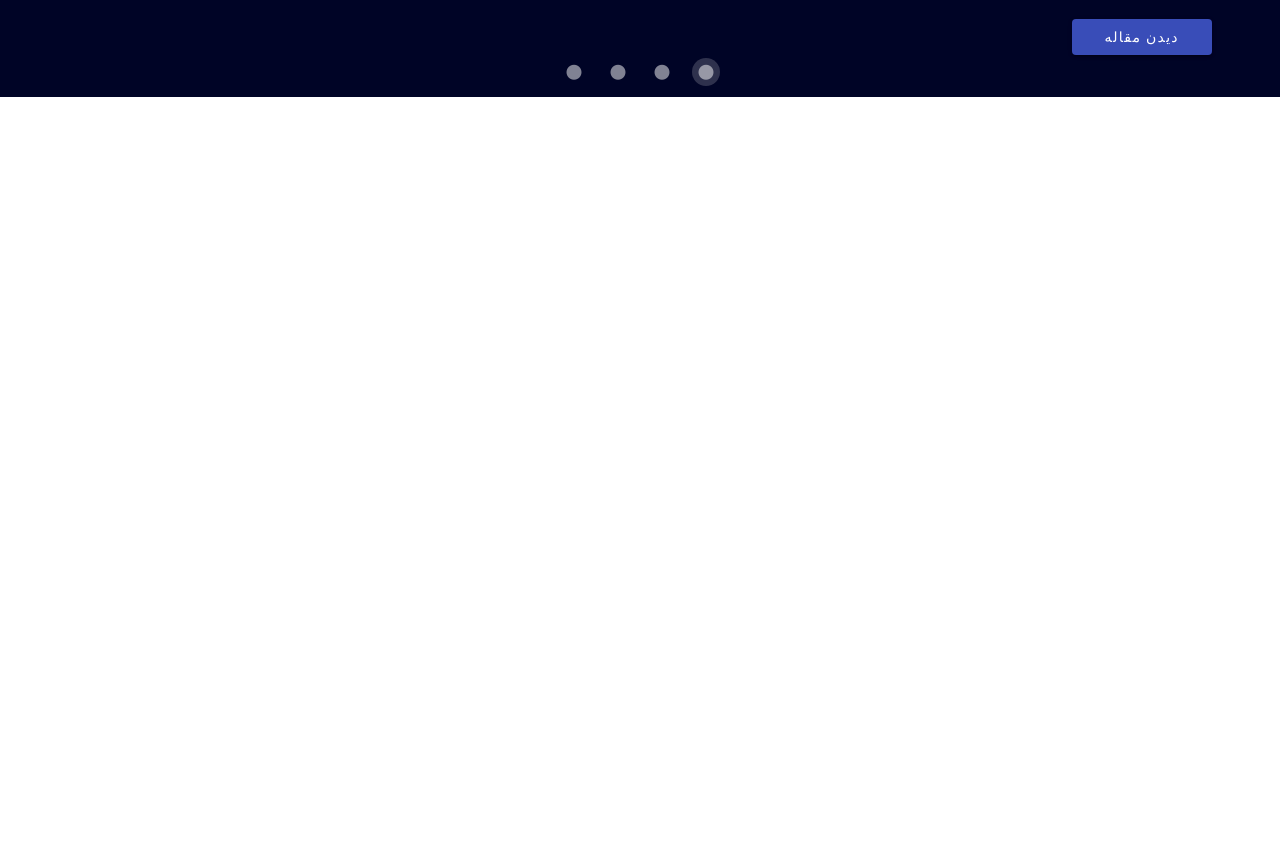
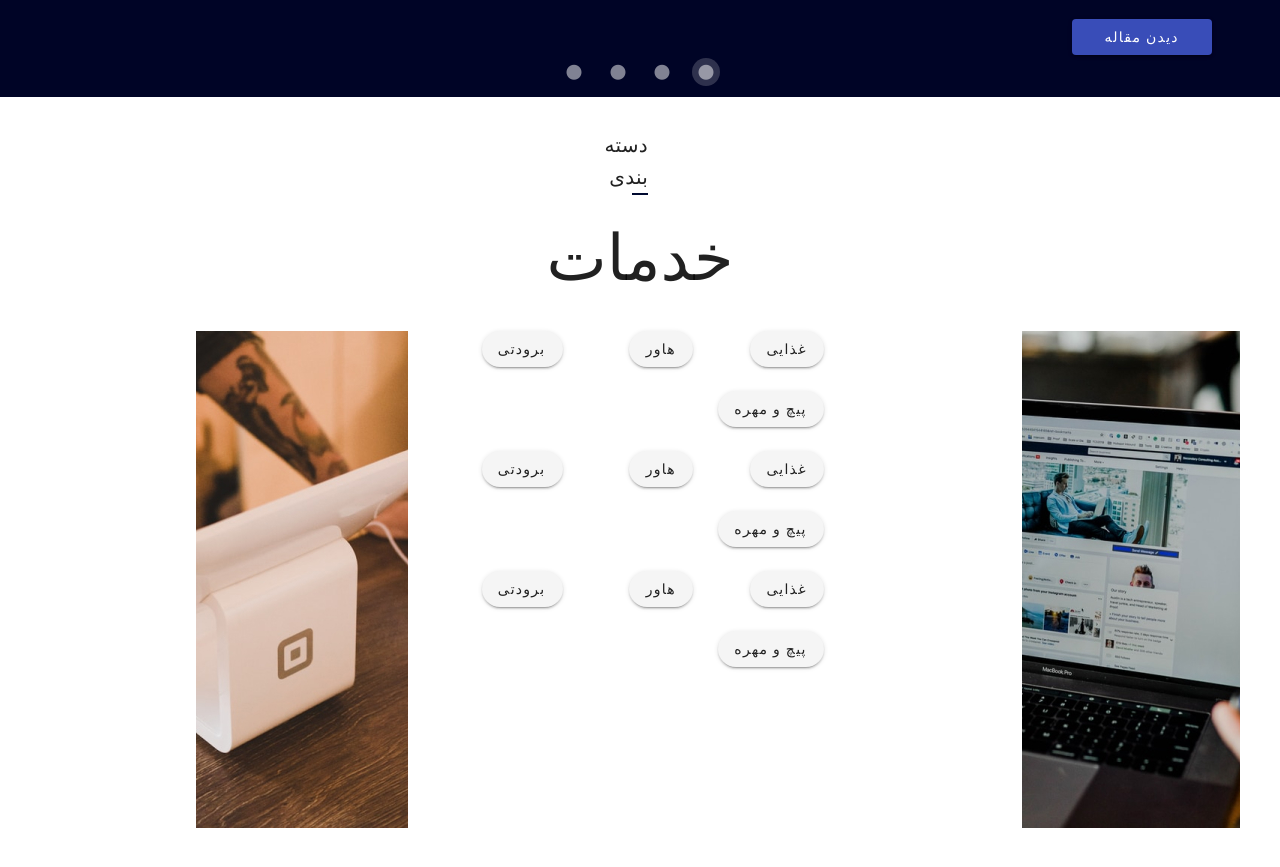
Before and after one commit to jasminet2001/Frontend, a Vue app in the folder homepage/homepage/: page / in a window 1280 px wide. Shown: the part 1123-1990 px from the top of the page. Before the commit the page ends 1220 px from the top, so only its background shows below. Built offline with nearby package versions, Linux system fonts and the light colour scheme.

Commit message:
ads and category

```diff
--- a/homepage/homepage/src/App.vue
+++ b/homepage/homepage/src/App.vue
@@ -3,6 +3,7 @@
     <AppBar />
     <search-bar />
     <carousel/>
+    <category-ads/>
   </v-app>
 
 </template>
@@ -11,6 +12,7 @@
 import SearchBar from '@/components/Search-bar';
 import AppBar from '@/components/appbar.vue';
 import Carousel from './components/carousel.vue';
+import CategoryAds from './components/category-ads.vue';
 
 export default {
   name: 'App',
@@ -18,7 +20,8 @@ export default {
   components: {
     AppBar,
     SearchBar,
-    Carousel
+    Carousel,
+    CategoryAds
   },
 
   data: () => ({
--- a/homepage/homepage/src/components/category-ads.vue
+++ b/homepage/homepage/src/components/category-ads.vue
@@ -1,9 +1,158 @@
 <template>
+    <div v-if="isMobile()">
+        <p class="title">دسته بندی</p>
+        <p class="category-text">خدمات</p>
+        <div class="pa-2">
+            <v-row>
+                <v-col class="mr-6 ml-6">
+                    <v-combobox
+                    clearable
+                    v-model="select"
+                    :items="items"></v-combobox>
+                </v-col>
+            </v-row>
+        </div>
 
+    </div>
+
+    <div v-else class="pa-4 ma-4">
+        <p class="title">دسته بندی</p>
+        <p class="category-text">خدمات</p>
+        <div class="pa-2">
+            <v-row>
+                <v-col>
+                    <img src="/src/assets/adone.jpg"/>
+                </v-col>
+                <v-col class="mr-6 ml-6">
+                    <!-- container for buttons -->
+                    <div>
+                        <v-row>
+                            <v-col>
+                                <v-btn
+                                elevation="2"
+                                rounded
+                                >غذایی</v-btn>
+                            </v-col>
+
+                            <v-col>
+                                <v-btn
+                                elevation="2"
+                                rounded
+                                >هاور</v-btn>
+                            </v-col>
+                            <v-col>
+                                <v-btn
+                                elevation="2"
+                                rounded
+                                >برودتی</v-btn>
+                            </v-col>
+                            <v-col>
+                                <v-btn
+                                elevation="2"
+                                rounded
+                                >پیچ و مهره</v-btn>
+                            </v-col>
+                        </v-row>
+                        <v-row>
+                            <v-col>
+                                <v-btn
+                                elevation="2"
+                                rounded
+                                >غذایی</v-btn>
+                            </v-col>
+
+                            <v-col>
+                                <v-btn
+                                elevation="2"
+                                rounded
+                                >هاور</v-btn>
+                            </v-col>
+                            <v-col>
+                                <v-btn
+                                elevation="2"
+                                rounded
+                                >برودتی</v-btn>
+                            </v-col>
+                            <v-col>
+                                <v-btn
+                                elevation="2"
+                                rounded
+                                >پیچ و مهره</v-btn>
+                            </v-col>
+                        </v-row>
+                        <v-row>
+                            <v-col>
+                                <v-btn
+                                elevation="2"
+                                rounded
+                                >غذایی</v-btn>
+                            </v-col>
+
+                            <v-col>
+                                <v-btn
+                                elevation="2"
+                                rounded
+                                >هاور</v-btn>
+                            </v-col>
+                            <v-col>
+                                <v-btn
+                                elevation="2"
+                                rounded
+                                >برودتی</v-btn>
+                            </v-col>
+                            <v-col>
+                                <v-btn
+                                elevation="2"
+                                rounded
+                                >پیچ و مهره</v-btn>
+                            </v-col>
+                        </v-row>
+                    </div>
+                </v-col>
+                <v-col>
+                    <img src="/src/assets/adtwo.jpg"/>
+                </v-col>
+            </v-row>
+        </div>
+    </div>
 </template>
 
 <script>
     export default {
         name: 'category-ads',
+        data(){
+            return{
+                select: ['دسته بندی'],
+                items: [
+                'غذایی',
+                'برودتی',
+                'پیچ و مهره',
+                'لبنیات',
+                ],
+            }
+        },
+        methods: {
+            isMobile() {
+                if(/Android|webOS|iPhone|iPad|iPod|BlackBerry|IEMobile|Opera Mini/i.test(navigator.userAgent)) {
+                    return true
+                }
+                else {
+                    return false
+                }
+            }
+        },
     };
 </script>
+<style scoped>
+    .title{
+        border-bottom: 2px solid #000930;
+        text-align: center;
+        font-size: 4em;
+        margin-right: 30em;
+        margin-left: 30em;
+    }
+    .category-text{
+        font-size: 4em;
+        text-align: center;
+    }
+</style>
```
Also changed, not shown: homepage/homepage/src/assets/adone.jpg (added), homepage/homepage/src/assets/adtwo.jpg (added).
